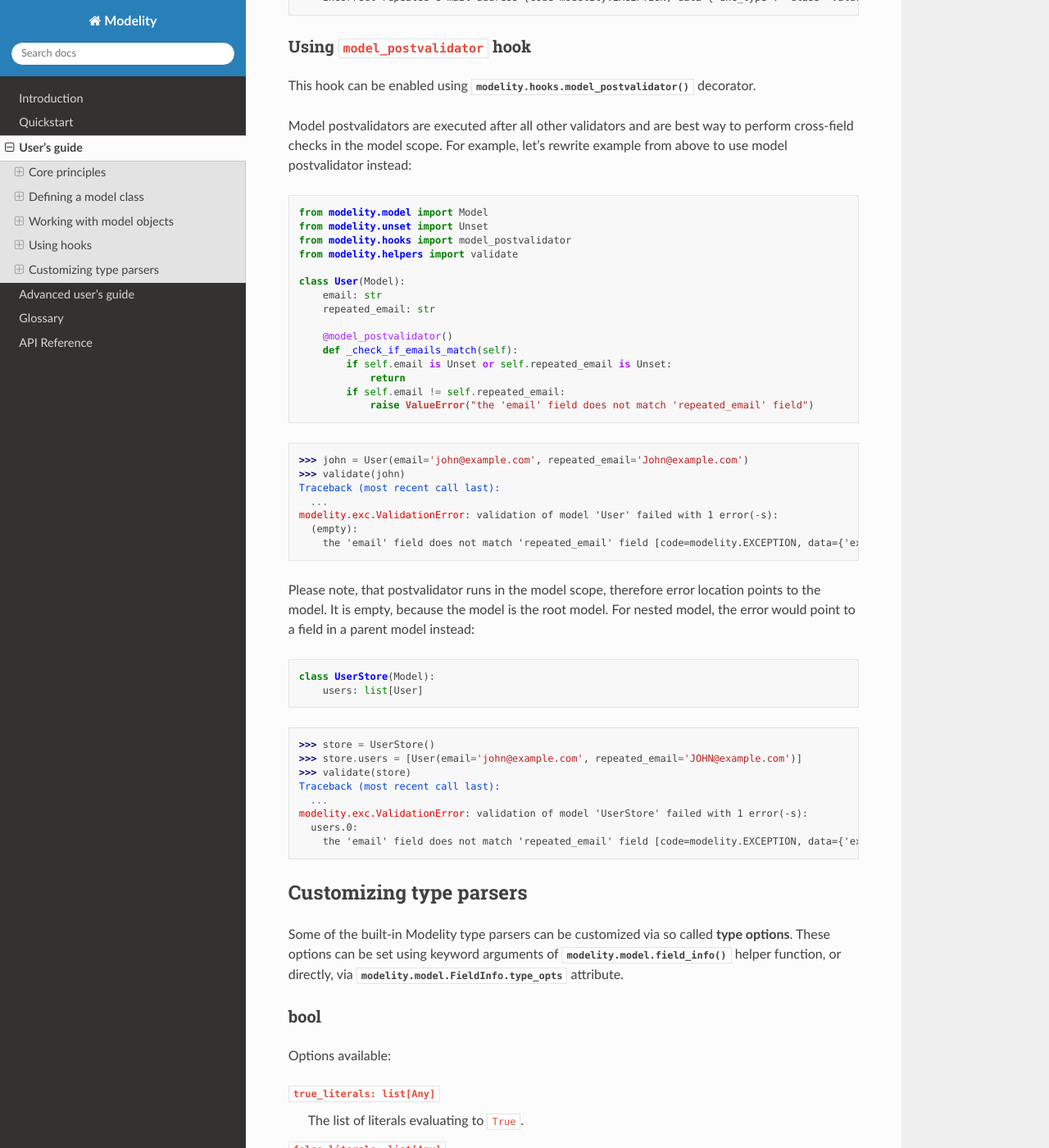
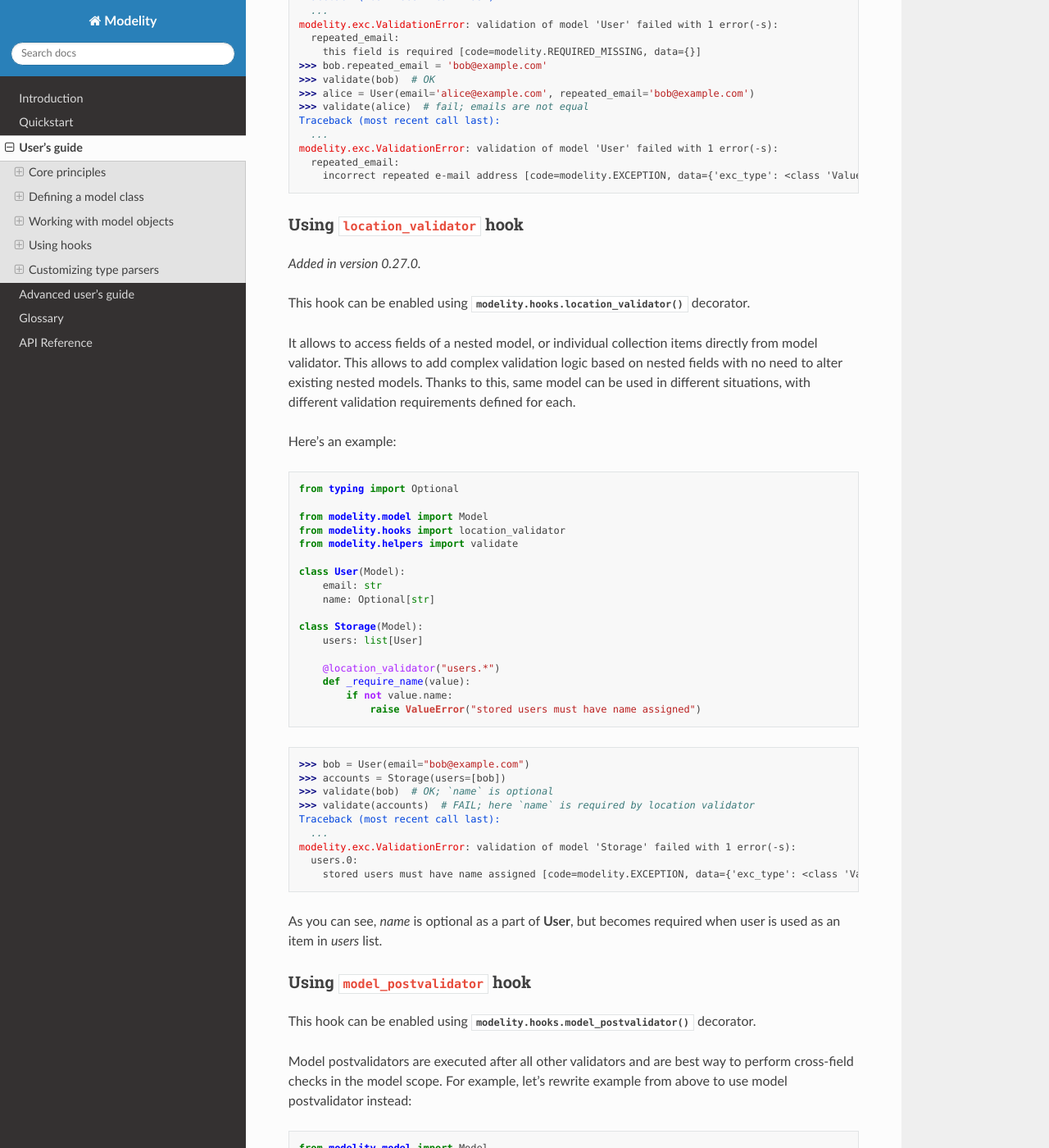
Before and after one commit to mwiatrzyk/modelity, a Sphinx documentation site: the page built from docs/source/guide.rst, in a window 1280 px wide and 1400 px high, scrolled down 26181 px. Shown: the whole window at 82% size. Built offline with Sphinx 7.4.7 and the Read the Docs theme 3.1.0, drawn with Linux system fonts in a browser that asks for light colours; some of the changed text lies outside the part shown.

Commit message:
docs: add docs for `location_validator` decorator

```diff
--- a/docs/source/guide.rst
+++ b/docs/source/guide.rst
@@ -964,6 +964,16 @@ module and are divided into following categories:
 
         Executed only if the field has value assigned. But that is the only
         difference, as these hooks can freely access other fields if needed.
+
+    **Location-based validation hooks**
+
+        Available via :func:`modelity.hooks.location_validator` decorator.
+
+        Similar to field validation hooks, but allows the caller to access
+        nested field, or collection items of a model if its location suffix
+        matches provided location pattern.
+
+        .. versionadded:: 0.27.0
 
     **Model postvalidation hooks**
 
@@ -1450,6 +1460,55 @@ For example:
       repeated_email:
         incorrect repeated e-mail address [code=modelity.EXCEPTION, data={'exc_type': <class 'ValueError'>}]
 
+Using ``location_validator`` hook
+^^^^^^^^^^^^^^^^^^^^^^^^^^^^^^^^^
+
+.. versionadded:: 0.27.0
+
+This hook can be enabled using :func:`modelity.hooks.location_validator` decorator.
+
+It allows to access fields of a nested model, or individual collection items
+directly from model validator. This allows to add complex validation logic
+based on nested fields with no need to alter existing nested models. Thanks to
+this, same model can be used in different situations, with different validation
+requirements defined for each.
+
+Here's an example:
+
+.. testcode::
+
+    from typing import Optional
+
+    from modelity.model import Model
+    from modelity.hooks import location_validator
+    from modelity.helpers import validate
+
+    class User(Model):
+        email: str
+        name: Optional[str]
+
+    class Storage(Model):
+        users: list[User]
+
+        @location_validator("users.*")
+        def _require_name(value):
+            if not value.name:
+                raise ValueError("stored users must have name assigned")
+
+.. doctest::
+
+    >>> bob = User(email="bob@example.com")
+    >>> accounts = Storage(users=[bob])
+    >>> validate(bob)  # OK; `name` is optional
+    >>> validate(accounts)  # FAIL; here `name` is required by location validator
+    Traceback (most recent call last):
+      ...
+    modelity.exc.ValidationError: validation of model 'Storage' failed with 1 error(-s):
+      users.0:
+        stored users must have name assigned [code=modelity.EXCEPTION, data={'exc_type': <class 'ValueError'>}]
+
+As you can see, `name` is optional as a part of **User**, but becomes required
+when user is used as an item in `users` list.
 
 Using ``model_postvalidator`` hook
 ^^^^^^^^^^^^^^^^^^^^^^^^^^^^^^^^^^
```
